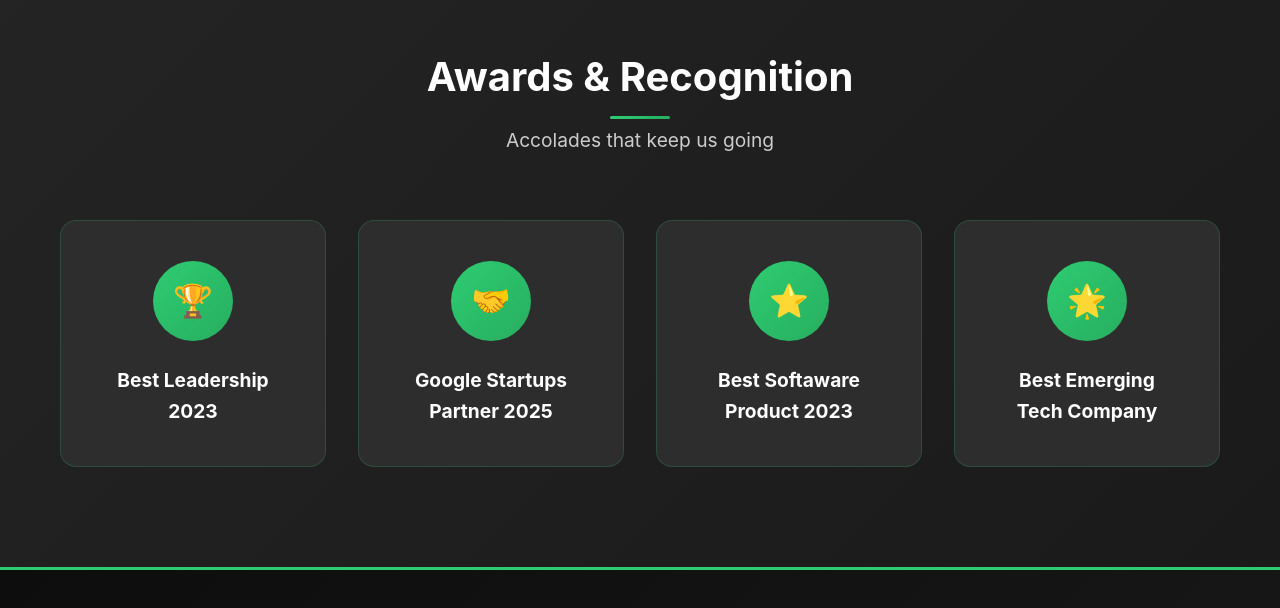
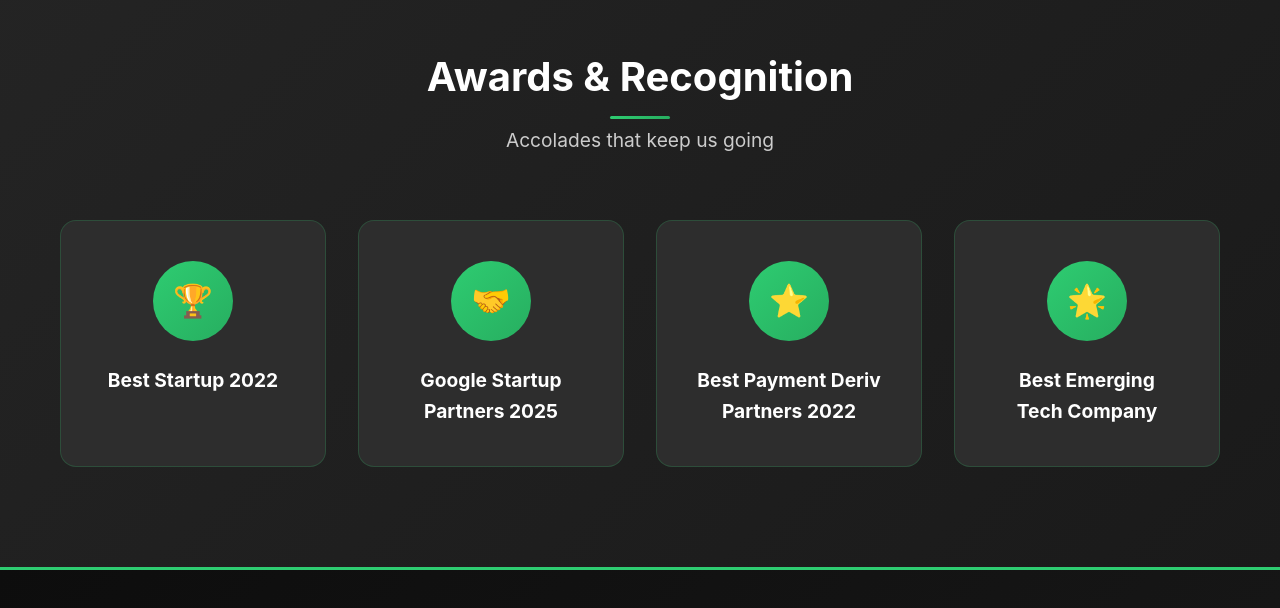
Before and after one commit to codevaultafrica/codevaultafrica, a plain HTML site: page index.html in a window 1280 px wide. Shown: the part 3134-3742 px from the top of the page. Drawn offline with Linux system fonts and the light colour scheme.

Commit message:
Update index.html

```diff
--- a/index.html
+++ b/index.html
@@ -940,7 +940,7 @@
                     <div class="project-image">E-Commerce Platform</div>
                     <div class="project-content">
                         <h3>Created a one stop perfume online shop</h3>
-                        <p>Revolutionary e-commerce platform with advanced features and seamless user experience</p>
+                        <p>Revolutionary e-commerce platform with advanced features and seamless user-experience</p>
                     </div>
                 </div>
 
@@ -1001,17 +1001,17 @@
             <div class="awards-grid">
                 <div class="award-card">
                     <div class="award-icon">🏆</div>
-                    <h3>Best Leadership 2023</h3>
+                    <h3>Best Startup 2022</h3>
                 </div>
 
                 <div class="award-card">
                     <div class="award-icon">🤝</div>
-                    <h3>Google Startups Partner 2025</h3>
+                    <h3>Google Startup Partners 2025</h3>
                 </div>
 
                 <div class="award-card">
                     <div class="award-icon">⭐</div>
-                    <h3>Best Softaware Product 2023</h3>
+                    <h3>Best Payment Deriv Partners 2022</h3>
                 </div>
 
                 <div class="award-card">
```
